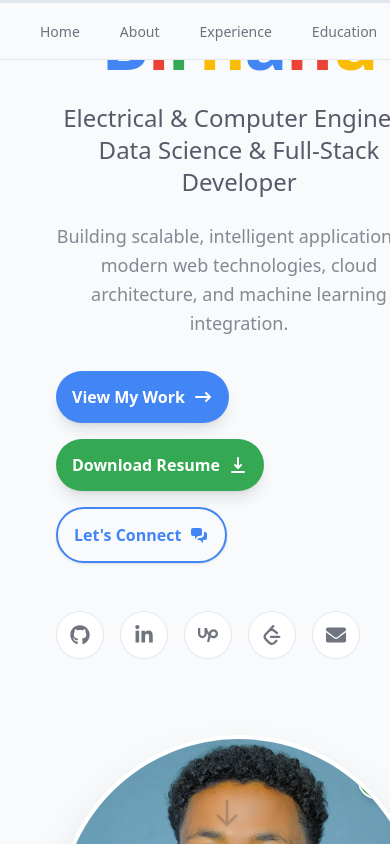
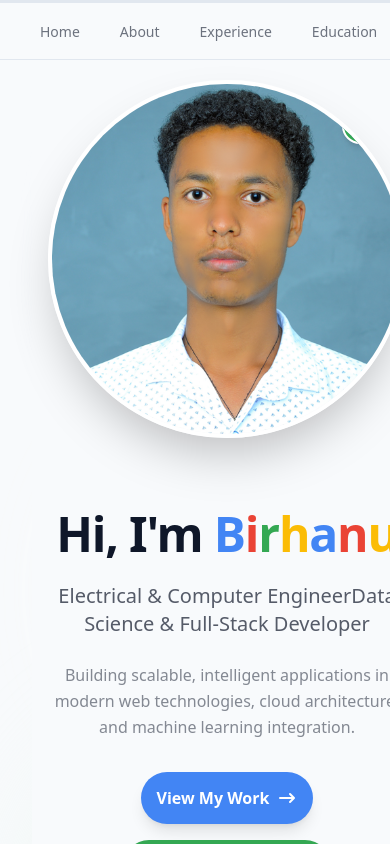
Before and after one commit to birhanu-ma/Portfolio, a React (Vite) app: page / in a window 390 px wide. Shown: the top 844 px of the page. Built offline with nearby package versions, Linux system fonts and the light colour scheme.

Commit message:
refactor: improve responsiveness

```diff
--- a/src/component/home/Hero.jsx
+++ b/src/component/home/Hero.jsx
@@ -2,26 +2,25 @@ import React from "react";
 import { FaGithub, FaLinkedinIn, FaEnvelope } from "react-icons/fa";
 import { SiUpwork, SiLeetcode } from "react-icons/si";
 import { HiDownload, HiArrowNarrowRight, HiChatAlt2 } from "react-icons/hi";
-// 1. Import the image at the top of your file
 import profile from "../../assets/BirhanuProfile.png";
 
 const Hero = () => {
   return (
     <section
       id="home"
-      /* Changed bg-white to bg-background and added text-foreground */
-      className="w-screen h-screen bg-background text-foreground flex items-center justify-center relative transition-colors duration-300"
+      className="w-screen min-h-screen bg-background text-foreground flex items-center justify-center relative transition-colors duration-300 py-12 px-4 sm:px-6"
     >
       {/* Background Decorative Circles */}
-      <div className="absolute top-[40%] right-[10%] bg-[#fff9e6] dark:bg-primary/5 rounded-full -z-10 opacity-70" />
-      <div className="absolute bottom-0 bg-[#e6f4ea] dark:bg-primary/5 rounded-full -z-10 blur-3xl opacity-50" />
+      <div className="absolute top-[40%] right-[10%] w-64 h-64 bg-[#fff9e6] dark:bg-primary/5 rounded-full -z-10 opacity-70 blur-3xl" />
+      <div className="absolute bottom-0 left-0 w-96 h-96 bg-[#e6f4ea] dark:bg-primary/5 rounded-full -z-10 blur-3xl opacity-50" />
 
-      <div className="w-full pl-6 grid grid-cols-1 md:grid-cols-2 items-center gap-4">
+      <div className="w-full max-w-7xl grid grid-cols-1 lg:grid-cols-2 items-center gap-8 lg:gap-16">
         {/* Left Content Side */}
-        <div className="flex flex-col space-y-8 pt-40">
+        <div className="flex flex-col space-y-8 order-2 lg:order-1 text-center lg:text-left">
           <div>
-            <h1 className="text-7xl md:text-4xl font-bold tracking-tight leading-none">
-              Hi, I'm <span className="text-[#4285F4]">B</span>
+            <h1 className="text-5xl sm:text-6xl md:text-7xl font-bold tracking-tight leading-none">
+              Hi, I'm{" "}
+              <span className="text-[#4285F4]">B</span>
               <span className="text-[#EA4335]">i</span>
               <span className="text-[#34A853]">r</span>
               <span className="text-[#FBBC05]">h</span>
@@ -30,13 +29,13 @@ const Hero = () => {
               <span className="text-[#FBBC05]">u</span>
             </h1>
 
-            <h2 className="text-2xl md:text-3xl text-foreground/70 font-medium mt-6">
+            <h2 className="text-xl sm:text-2xl md:text-3xl text-foreground/70 font-medium mt-6">
               Electrical & Computer Engineer
-              <br />
+              <br className="hidden sm:block" />
               Data Science & Full-Stack Developer
             </h2>
 
-            <p className="text-foreground/50 text-lg md:text-xl max-w-xl leading-relaxed mt-6">
+            <p className="text-foreground/50 text-base sm:text-lg md:text-xl max-w-xl mx-auto lg:mx-0 leading-relaxed mt-6">
               Building scalable, intelligent applications in modern web
               technologies, cloud architecture, and machine learning
               integration.
@@ -44,7 +43,7 @@ const Hero = () => {
           </div>
 
           {/* Call to Action Buttons */}
-          <div className="flex flex-wrap gap-4 items-center">
+          <div className="flex flex-wrap gap-4 items-center justify-center lg:justify-start">
             <a
               href="#experience"
               className="flex items-center gap-2 bg-[#4285F4] text-white px-4 py-3.5 rounded-full font-semibold shadow-lg hover:bg-blue-600 transition-all"
@@ -52,7 +51,6 @@ const Hero = () => {
               View My Work <HiArrowNarrowRight className="text-xl" />
             </a>
 
-            {/* Updated Download Resume Link */}
             <a
               href="/Birhanu_Matebe.pdf"
               download
@@ -61,7 +59,6 @@ const Hero = () => {
               Download Resume <HiDownload className="text-xl" />
             </a>
 
-            {/* Change <button> to <a> and add href="#contact" */}
             <a
               href="#contact"
               className="flex items-center gap-2 border-2 border-[#4285F4] text-[#4285F4] px-4 py-3.5 rounded-full font-semibold hover:bg-blue-50 dark:hover:bg-blue-900/20 transition-all bg-background shadow-sm no-underline cursor-pointer"
@@ -71,7 +68,7 @@ const Hero = () => {
           </div>
 
           {/* Social Icons Row */}
-          <div className="flex items-center gap-4 pt-4">
+          <div className="flex items-center gap-4 pt-4 justify-center lg:justify-start">
             {[
               { icon: <FaGithub />, link: "https://github.com/birhanu-ma" },
               {
@@ -91,7 +88,6 @@ const Hero = () => {
               <a
                 key={index}
                 href={social.link}
-                /* Swapped bg-white for bg-card and text-gray-400 for foreground/60 */
                 className="w-12 h-12 flex items-center justify-center rounded-full border border-border text-foreground/60 hover:text-primary hover:border-primary hover:shadow-md transition-all bg-card"
               >
                 <span className="text-xl">{social.icon}</span>
@@ -100,18 +96,16 @@ const Hero = () => {
           </div>
         </div>
 
-        {/* Right Image Side */}
-        <div className="relative mt-15 flex justify-center items-center">
-          <div className="absolute w-[85%] h-[105%] bg-[#e8f0fe] dark:bg-primary/10 rounded-[40px] rotate-3 -z-10" />
+        {/* Right Image Side - Fully Responsive Circular Image (No Hair Clipping!) */}
+        <div className="relative flex justify-center items-center order-1 lg:order-2 mb-10 lg:mb-0">
+          <div className="absolute w-[85%] h-[105%] bg-[#e8f0fe] dark:bg-primary/10 rounded-full rotate-3 -z-10 blur-xl" />
 
-          <div className="relative w-100 h-100 flex justify-center max-w-[420px] aspect-[4/5] rounded-full overflow-hidden shadow-2xl border-4 border-card">
-            <div className="pt-0">
-              <img
-                src={profile}
-                alt="Birhanu"
-                className="w-full object-cover"
-              />
-            </div>
+          <div className="relative w-full max-w-sm sm:max-w-md lg:max-w-lg aspect-square rounded-full overflow-hidden shadow-2xl border-4 border-card">
+            <img
+              src={profile}
+              alt="Birhanu"
+              className="w-full h-full object-cover object-top"
+            />
 
             <div className="absolute top-6 right-6 bg-[#34A853] p-1.5 rounded-full border-2 border-white shadow-md">
               <svg
```
